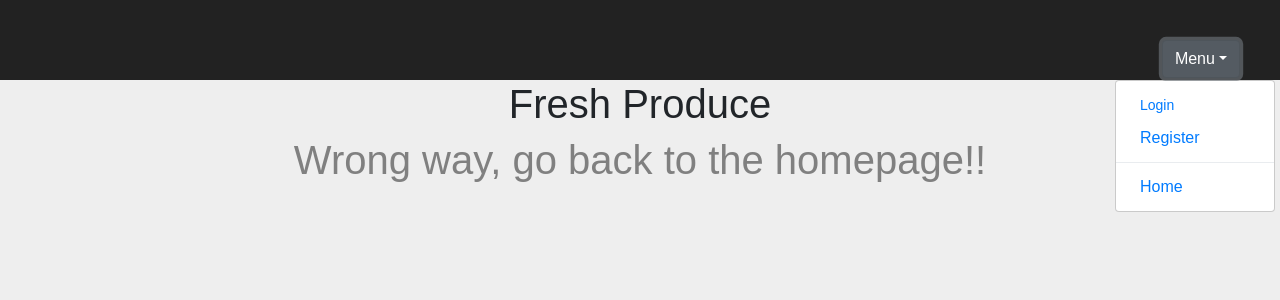
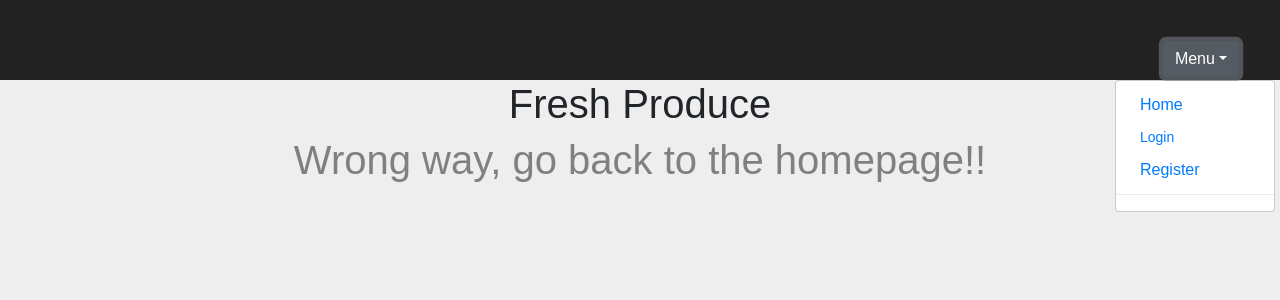
Before and after one commit to Andrew-CC-Martin/FreshProduce, a React (Create React App) app in the folder client/: page /menu in a window 1280 px wide. Both pictures are taken after a click on the button "Menu". Shown: the top 300 px of the page. Built offline with nearby package versions, Linux system fonts and the light colour scheme.

Commit message:
Add code to manage profile/signin/logout appearance withtin app

```diff
--- a/client/src/App.js
+++ b/client/src/App.js
@@ -92,25 +92,23 @@ class App extends Component {
               )
             } />
             <Route exact path="/login" component={Login} />
-            {/* <Route
+            <Route
               exact
-              path="/register"
+              path="/profile"
               render={() =>
-                !!this.state.name ? (
-                  <Profile details={this.state} />
+                !!localStorage.jwtToken ? (
+                  <Profile />
                 ) : (
-                  <Register
-                    details={this.state}
-                    onCreate={this.handleRegister}
+                  <Login
                   />
                 )
               }
-            // /> */}
-            <Route
+            />
+            {/* <Route
               exact
               path="/profile"
               render={props => <Profile details={this.state} />}
-            />
+            /> */}
             <Route component={Lost} />
           </Switch>
         </div>
--- a/client/src/components/Header.js
+++ b/client/src/components/Header.js
@@ -2,8 +2,9 @@ import React, {Component} from 'react'
 import { Link } from 'react-router-dom'
 import { Dropdown, DropdownToggle, DropdownMenu, DropdownItem } from 'reactstrap';
 
+const isLoggedIn = localStorage.jwtToken !== undefined ? true : false;
 // Last
-// console.log(localStorage)
+console.log(isLoggedIn)
 // this.logout = this.logout.bind(this)
 class Header extends Component {
   constructor() {
@@ -33,10 +34,14 @@ class Header extends Component {
         Menu
       </DropdownToggle>
       <DropdownMenu>
-        <DropdownItem header><Link to='/login'>Login</Link></DropdownItem>
-        <DropdownItem ><Link to='/register'>Register</Link></DropdownItem>
+        <DropdownItem ><Link to='/'>Home</Link></DropdownItem>
+        {!isLoggedIn ?
+              <DropdownItem header><Link to='/login'>Login</Link></DropdownItem> : ''}
+        {!isLoggedIn ?
+        <DropdownItem ><Link to='/register'>Register</Link></DropdownItem> : ''}
         <DropdownItem divider />
-        <DropdownItem ><Link to='/'>Home</Link></DropdownItem>
+        {isLoggedIn ?
+            <DropdownItem ><Link to='/profile'>Profile</Link></DropdownItem> : ''}
       </DropdownMenu>
     </Dropdown>
 </div>
--- a/client/src/components/Login.js
+++ b/client/src/components/Login.js
@@ -29,7 +29,8 @@ class Login extends Component {
           console.log(result.data)
           localStorage.setItem('jwtToken', result.data._id);
           this.setState({ message: '' });
-          this.props.history.push('/')
+          // this.props.history.push('/')
+          window.location.assign('/');
           console.log(localStorage)
         })
         .catch((e) => {
```
